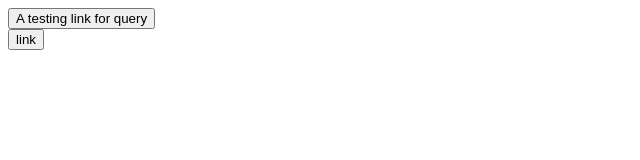
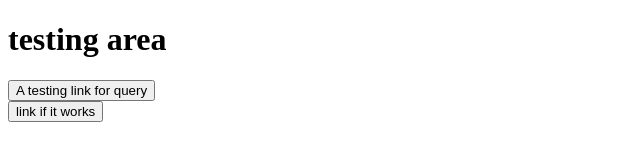
Before and after one commit to Bwaf/home, a plain HTML site: page index.html in a window 1280 px wide. Shown: the whole page, without its empty margins (0-640 px from the left). Drawn offline with Linux system fonts and the light colour scheme.

Commit message:
next testing

```diff
--- a/index.html
+++ b/index.html
@@ -6,9 +6,12 @@
     <body>
 
         <script src="index.js"></script>
+
+        <h1>testing area</h1>
+
         <a href="#fish"><button>A testing link for query</button></a>
 
         <br>
-        <a><button>link</button></a>
+        <a onclick="peramlink()"><button>link if it works</button></a>
     </body>
 </html>
--- a/index.js
+++ b/index.js
@@ -1,5 +1,7 @@
 url = new URL(window.location.href);
 
+function peramlink() {
 if (url.searchParams.has('fish')) {
 window.location("/search/fish");
 }
+}
```
